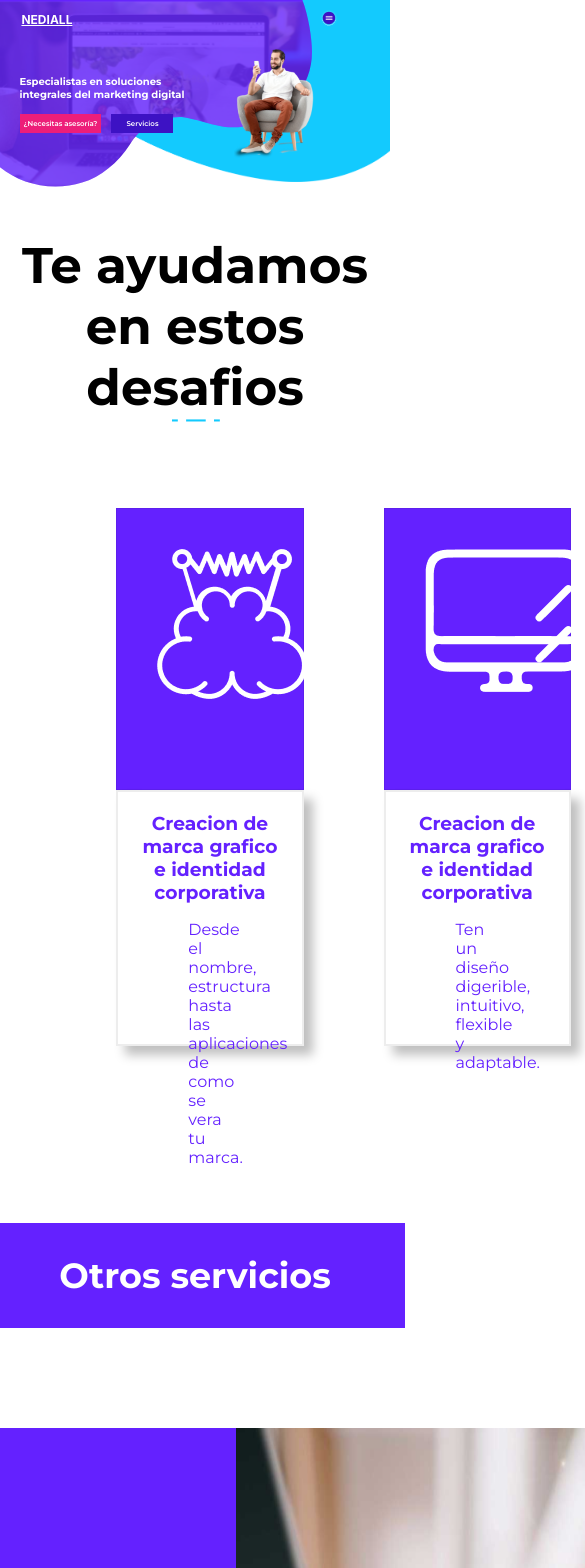
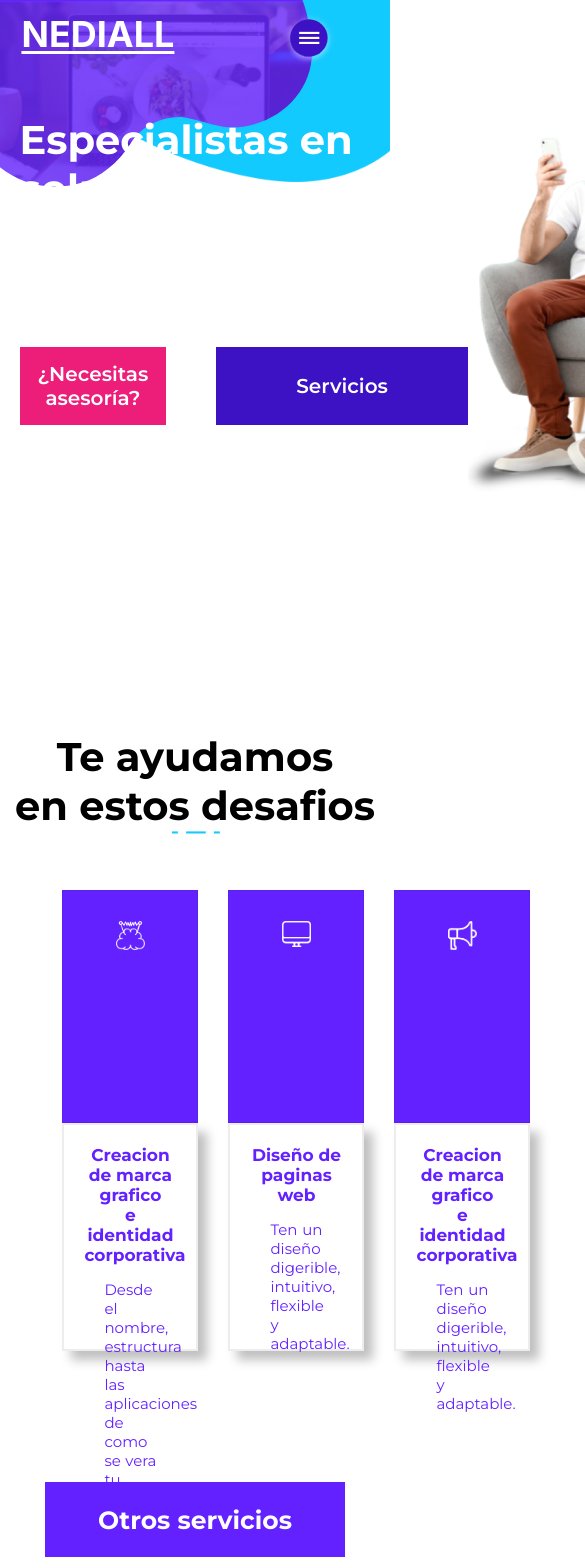
Before and after one commit to EdwinYauyo98/nediall, a React (Create React App) app: page / in a window 390 px wide. Shown: the top 1568 px of the page, 585 px wide, since content can reach past the window. Built offline with nearby package versions, Linux system fonts and the light colour scheme.

Commit message:
Corrección de estilos para responsividad entre dimensiones standard de PC

```diff
--- a/src/components/ServicesPresentation/ServicesPresentation.js
+++ b/src/components/ServicesPresentation/ServicesPresentation.js
@@ -25,7 +25,7 @@ export default function Services(props){
             <div className="cuadro-general">
                 <div className="cuadro">
                     <div className="cajaimg">
-                        <img className="a1" src={imagen3} alt="imagen3"></img>
+                        <img className="img" src={imagen3} alt="imagen3"></img>
                     </div>
                     <div className="cajatxt">
                             <h3 className="text">Creacion de marca grafico</h3>
@@ -37,15 +37,11 @@ export default function Services(props){
                 </div>
                 <div className="cuadro">
                     <div className="cajaimg">
-                        <div className="cajarayita">
-                            <img className="a2" src={rayita} alt="rayita"></img>
-                            <img className="a2" src={rayita} alt="rayita"></img>
-                        </div>
-                            <img className="a1" src={imagen2} alt="imagen2"></img>
+                            <img className="img" src={imagen2} alt="imagen2"></img>
                     </div>
                     <div className="cajatxt">
-                            <h3 className="text">Creacion de marca grafico</h3>
-                            <h3 className="text">e identidad corporativa</h3>
+                            <h3 className="text">Diseño de paginas</h3>
+                            <h3 className="text">web</h3>
                             <p className="comentario">Ten un diseño digerible, intuitivo, flexible y adaptable.</p>
                             {/* <p className="comentario2">las aplicaciones de como se vera</p>
                             <p className="comentario3">tu marca.</p> */}
@@ -53,12 +49,7 @@ export default function Services(props){
                 </div>
                 <div className="cuadro">
                     <div className="cajaimg">
-                        <div className="cajarayita2">
-                            <img className="a2" src={rayitatop} alt="rayitatop"></img>
-                            <img className="rayitamid" src={rayitamid} alt="rayitamid"></img>
-                            <img className="a2" src={rayitabot} alt="rayitabot"></img>
-                        </div>
-                            <img className="a1" src={imagen1} alt="imagen1"></img>
+                            <img className="img" src={imagen1} alt="imagen1"></img>
                     </div>
                     <div className="cajatxt">
                             <h3 className="text">Creacion de marca grafico</h3>
@@ -73,7 +64,7 @@ export default function Services(props){
             {/* <center> */}
             <button onClick={props.stateModal} className="enlace">Otros servicios</button>
             {/* </center> */}
-            <div className="blanco"></div>
+            {/* <div className="blanco"></div> */}
         </div>
 
     )
--- a/src/components/ServicesPresentation/ServicesPresentation.scss
+++ b/src/components/ServicesPresentation/ServicesPresentation.scss
@@ -2,7 +2,8 @@
     display: flex;
     flex-direction: column;
     justify-content: center;
-    width: 100%;
+    margin-top: 200px;
+    // width: 100%;
 
     .tittle {
         font-family: Montserrat;
@@ -21,7 +22,7 @@
     .cuadro-general {
         align-self: center;
         display: flex;
-        margin: 30px auto;
+        margin: auto;
         justify-content: center;
     }
     .cuadro {
@@ -60,6 +61,10 @@
         bottom: 70.62%;
         height: 32%;
     }
+
+    .img {
+        width: 35%;
+    }
     .text {
         font-family: Montserrat;
         color: #6421ff;
@@ -74,28 +79,7 @@
         padding-right: 50px;
         font-family: Montserrat;
     }
-    .comentario2 {
-        font-family: Montserrat;
-        margin-top: 0px;
-        margin-bottom: 0px;
-    }
-    .comentario3 {
-        font-family: Montserrat;
-        text-align: initial;
-        margin-top: 0px;
-        margin-bottom: 0px;
-    }
-    .cajarayita {
-        position: absolute;
-        margin: 36px 5px 36px 110px;
-    }
-    .cajarayita2 {
-        position: absolute;
-        margin: 30px 500px auto 215px;
-    }
-    .rayitamid {
-        margin: 5px;
-    }
+
     .Container-line {
         align-self: center;
         display: inline-block;
@@ -122,12 +106,180 @@
         width: 12em;
         height: 3em;
         margin-top: 20px;
+        margin-bottom: 100px;
     }
     .enlace:hover {
         box-shadow: 0 0 5px #1affe3, 0 0 8px #1affe3;
         cursor: pointer;
     }
-    .blanco {
-        padding: 50px;
+}
+
+@media screen and (max-width: 1920px) {
+    .Contenedor-General {
+        .tittle {
+            font-size: 50px;
+            margin-bottom: 0px;
+            margin-top: 40px;
+            transition: 0.5s;
+        }
+        .tittle1 {
+            font-size: 50px;
+            margin-top: 0px;
+            margin-bottom: 0px;
+            transition: 0.5s;
+        }
+        .cuadro-general {
+            margin: auto;
+            transition: 0.5s;
+        }
+        .cuadro {
+            width: 28%;
+            transition: 0.5s;
+        }
+        .cajaimg {
+            margin-bottom: 0px;
+            padding: 50px;
+            margin-left: 20px;
+            margin-right: 20px;
+            border-width: 1px;
+            height: 30%;
+            transition: 0.5s;
+        }
+
+        .img {
+            width: 40%;
+            margin-bottom: auto;
+            transition: 0.5s;
+        }
+
+        .cajatxt {
+            margin-top: 0px;
+            margin-left: 20px;
+            margin-right: 20px;
+            padding: 20px;
+            border-width: 2px;
+            top: -30px;
+            bottom: 70.62%;
+            height: 32%;
+            transition: 0.5s;
+        }
+        .text {
+            margin-top: 0px;
+            margin-bottom: 0px;
+            font-size: 25px;
+            transition: 0.5s;
+        }
+        .comentario {
+            margin-bottom: 0px;
+            padding-left: 50px;
+            padding-right: 50px;
+            font-size: 21px;
+            transition: 0.5s;
+        }
+
+        .Container-line {
+            padding-bottom: 40px;
+            transition: 0.5s;
+            .Line {
+                margin-top: 0px;
+                padding: 0px 3px 12px 3px;
+                height: 3px;
+                margin-left: 2px;
+                transition: 0.5s;
+            }
+        }
+        .enlace {
+            font-size: 35px;
+            width: 12em;
+            height: 3em;
+            margin-top: 0px;
+            margin-bottom: 100px;
+            transition: 0.5s;
+        }
     }
 }
+//////1600px - se usa para 1366 en realidad
+@media screen and (max-width: 1600px) {
+    .Contenedor-General {
+        .tittle {
+            font-size: 40px;
+            margin-bottom: 0px;
+            margin-top: 40px;
+            transition: 0.5s;
+        }
+        .tittle1 {
+            font-size: 40px;
+            margin-top: 0px;
+            margin-bottom: 0px;
+            transition: 0.5s;
+        }
+        .cuadro-general {
+            margin: auto;
+            transition: 0.5s;
+        }
+        .cuadro {
+            width: 28%;
+            transition: 0.5s;
+        }
+        .cajaimg {
+            margin-bottom: 0px;
+            padding: 30px;
+            margin-left: 15px;
+            margin-right: 15px;
+            border-width: 1px;
+            height: 30%;
+            transition: 0.5s;
+        }
+
+        .img{
+            width: 40%;
+            margin-bottom: 0px;
+            transition: 0.5s;
+        }
+
+        .cajatxt {
+            margin-top: 0px;
+            margin-bottom: 70px;
+            margin-left: 15px;
+            margin-right: 15px;
+            padding: 20px;
+            border-width: 2px;
+            top: -30px;
+            bottom: 70.62%;
+            height: 32%;
+            transition: 0.5s;
+        }
+        .text {
+            margin-top: 0px;
+            margin-bottom: 0px;
+            font-size: 17px;
+            transition: 0.5s;
+        }
+        .comentario {
+            margin-bottom: 0px;
+            padding-left: 20px;
+            padding-right: 20px;
+            font-size: 15px;
+            transition: 0.5s;
+        }
+        .Container-line {
+            padding-bottom: 40px;
+            transition: 0.5s;
+            .Line {
+                margin-top: 0px;
+                padding: 0px 3px 12px 3px;
+                height: 3px;
+                margin-left: 2px;
+                transition: 0.5s;
+            }
+        }
+        .enlace {
+            font-size: 25px;
+            width: 12em;
+            height: 3em;
+            margin-top: 20px;
+            margin-bottom: 100px;
+            transition: 1s;
+        }
+    }
+}
--- a/src/components/Tittle/MenuBar/MenuBar.scss
+++ b/src/components/Tittle/MenuBar/MenuBar.scss
@@ -25,14 +25,30 @@
     }
 }
 
-@media screen and (max-width: 700px) {
+@media screen and (max-width: 1920px) {
     .menuBarContainer {
         .tittleText {
-            font-size: 12px;
+            font-size: 48px;
+            transition: 0.5s;
         }
 
         .btnBar {
-            width: 20px;
+            width: 70px;
+            transition: 0.5s;
         }
     }
 }
+
+@media screen and (max-width: 1366px) {
+    .menuBarContainer {
+        .tittleText {
+            font-size: 36px;
+            transition: 0.5s;
+        }
+
+        .btnBar {
+            width: 60px;
+            transition: 0.5s;
+        }
+    }
+}
--- a/src/components/Tittle/Tittle.scss
+++ b/src/components/Tittle/Tittle.scss
@@ -1,6 +1,6 @@
 .tittleContainer {
     width: 100%;
-    min-height: 50vw;
+    min-height: 100%;
     max-width: 2000px;
     margin: 0 auto;
     position: relative;
--- a/src/components/Tittle/TittleInfo/TittleInfo.scss
+++ b/src/components/Tittle/TittleInfo/TittleInfo.scss
@@ -36,9 +36,9 @@
             padding-bottom: 20px;
             padding-left: 18px;
             padding-right: 18px;
+            font-size: 32px;
+            font-weight: 600;
             color: white;
-            font-weight: 600;
-            font-size: 32px;
             font-family: "Montserrat";
             border: none;
         }
@@ -49,14 +49,14 @@
         }
         .buttonB {
             background: #3d12c4;
+            color: white;
             margin-left: 50px;
             padding-top: 15px;
             padding-bottom: 20px;
             padding-left: 100px;
             padding-right: 100px;
-            color: white;
+            font-size: 32px;
             font-weight: 600;
-            font-size: 32px;
             font-family: "Montserrat";
 
             border: none;
@@ -69,37 +69,79 @@
     }
 }
 
-@media screen and (max-width: 1000px) {
+@media screen and (max-width: 1920px) {
     .tittleInfoContainer {
         .textDescription {
-            font-size: 10px;
+            font-size: 57px;
+            transition: 0.5s;
         }
         .man {
-            width: 82px;
+            width: 420px;
             height: 100%;
             margin-top: 5%;
             margin-right: 19%;
+            transition: 0.5s;
         }
 
         .buttonsFlex {
             .buttonA {
-                padding-top: 5px;
-                padding-bottom: 5px;
-                padding-left: 4px;
-                padding-right: 4px;
+                padding-top: 15px;
+                padding-bottom: 20px;
+                padding-left: 18px;
+                padding-right: 18px;
                 font-weight: 600;
-                font-size: 7px;
+                font-size: 32px;
+                transition: 0.5s;
             }
 
             .buttonB {
-                margin-left: 10px;
-                padding-top: 5px;
-                padding-bottom: 5px;
-                padding-left: 15px;
-                padding-right: 15px;
-                font-weight: 600;
-                font-size: 7px;
+                margin-left: 50px;
+                padding-top: 15px;
+                padding-bottom: 20px;
+                padding-left: 100px;
+                padding-right: 100px;
+                font-size: 32px;
+                transition: 0.5s;
             }
         }
     }
 }
+
+
+@media screen and (max-width: 1800px) {
+    .tittleInfoContainer {
+        .textDescription {
+            font-size: 40px;
+            transition: 0.5s;
+        }
+        .man {
+            width: 300px;
+            height: 100%;
+            margin-top: 5%;
+            margin-right: 19%;
+            transition: 0.5s;
+        }
+
+        .buttonsFlex {
+            .buttonA {
+                padding-top: 15px;
+                padding-bottom: 15px;
+                padding-left: 18px;
+                padding-right: 18px;
+                font-weight: 600;
+                font-size: 20px;
+                transition: 0.5s;
+            }
+
+            .buttonB {
+                margin-left: 50px;
+                padding-top: 15px;
+                padding-bottom: 15px;
+                padding-left: 80px;
+                padding-right: 80px;
+                font-size: 20px;
+                transition: 0.5s;
+            }
+        }
+    }
+}
```
Also changed, not shown: src/components/MiddleBanner/Banner.scss (+47 -5 lines).
